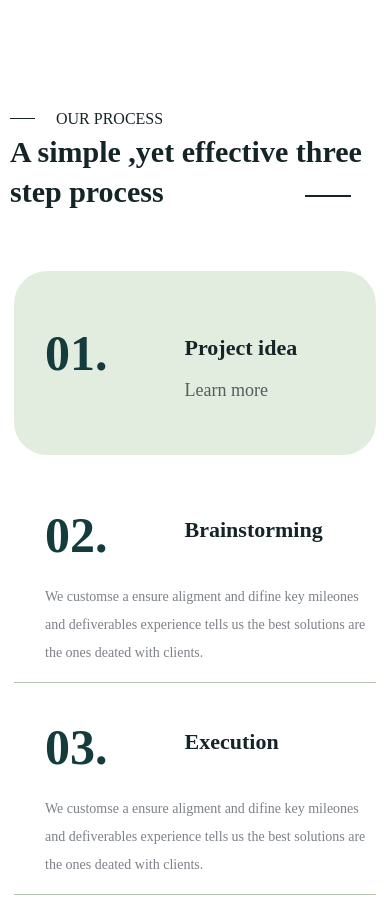
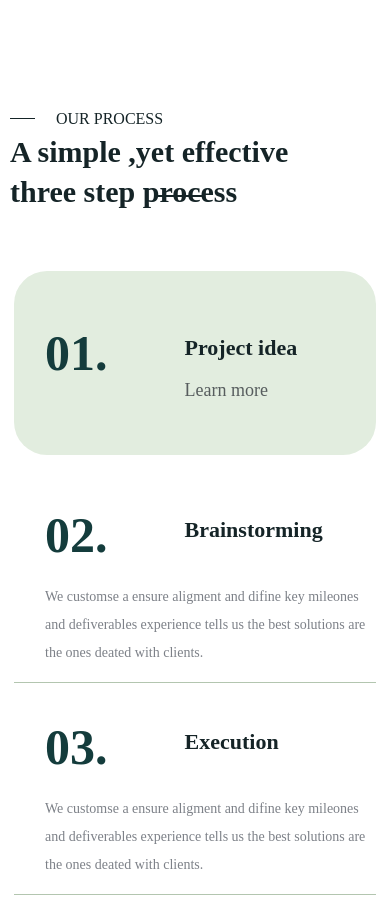
Before and after one commit to ducvui2003/Modulars-Landing_Page-, a plain HTML site: page index.html in a window 390 px wide. Shown: the part 2580-3477 px from the top of the page. Drawn offline with Linux system fonts and the light colour scheme; a web font is replaced by a local one.

Commit message:
Fix heading process

```diff
--- a/assets/css/responsive.css
+++ b/assets/css/responsive.css
@@ -292,8 +292,13 @@
     line-height: 2;
   }
   /* Process */
+  .process__heading {
+    margin-right: 47px;
+  }
   .process__heading::after {
     width: 46px;
+    bottom: 15px;
+    right: 130px;
   }
   .process__list {
     margin: 59px 8px 0;
```
